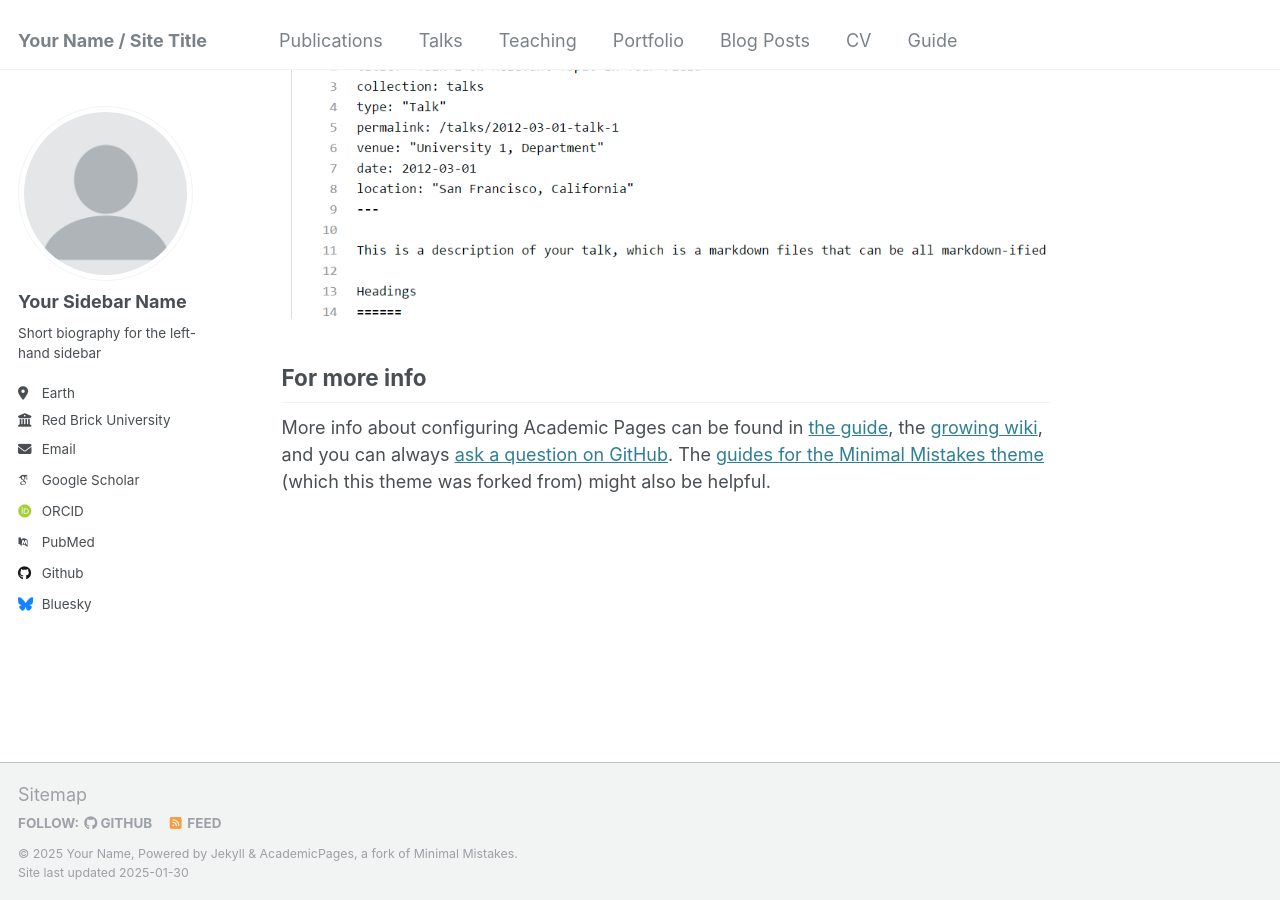
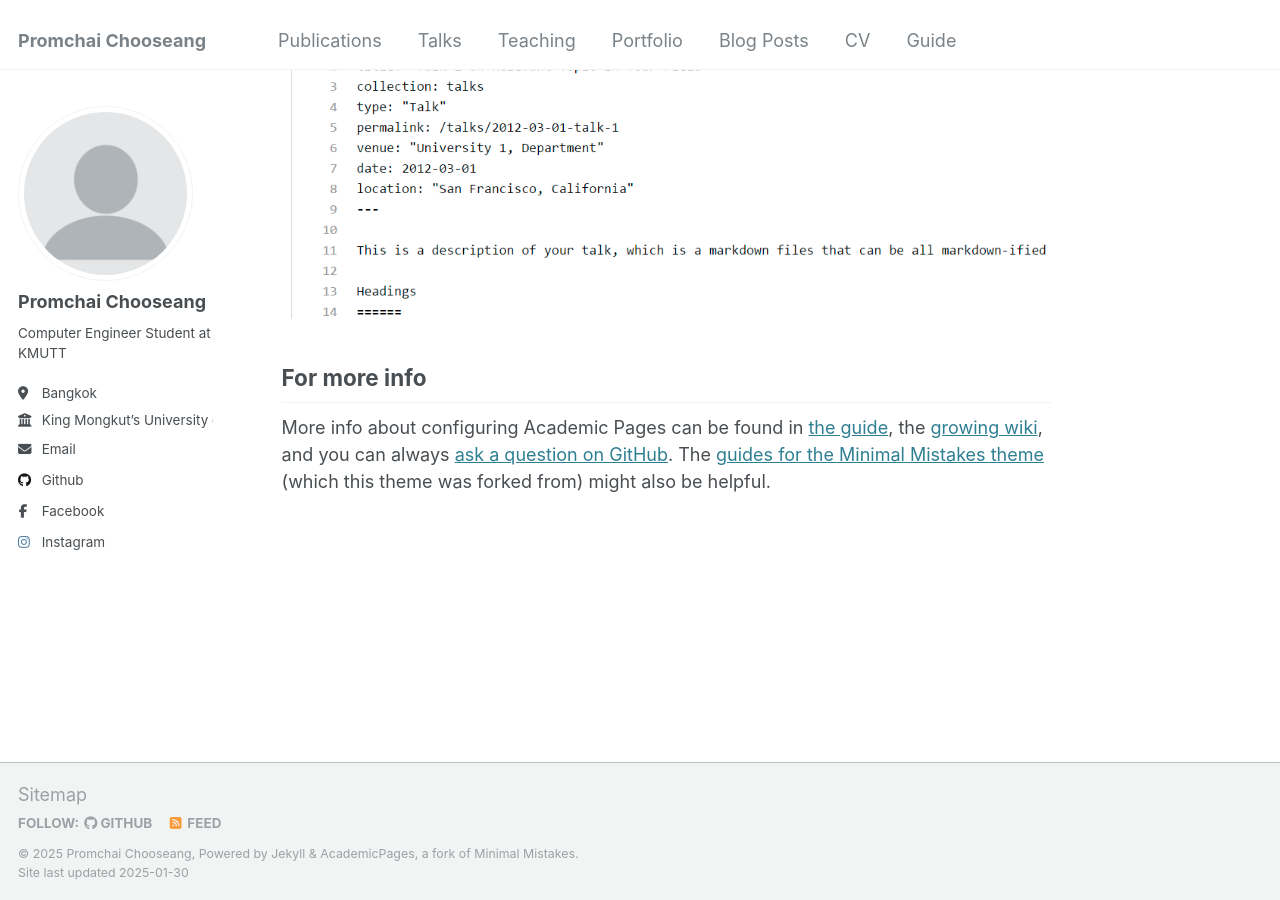
Before and after one commit to sin22766/sin22766.github.io, a Jekyll site: the page built from _pages/about.md, in a window 1280 px wide and 900 px high, scrolled down 2643 px. Built offline with Jekyll 4.4.1, drawn with Linux system fonts in a browser that asks for light colours; some web fonts are replaced.

Commit message:
Update personal information in _config.yml

```diff
--- a/_config.yml
+++ b/_config.yml
@@ -8,13 +8,13 @@
 
 # Basic Site Settings
 locale                   : "en-US"
-title                    : "Your Name / Site Title"
+title                    : "Promchai Chooseang"
 title_separator          : "-"
-name                     : &name "Your Name"
-description              : &description "personal description"
-url                      : https://academicpages.github.io # the base hostname & protocol for your site e.g. "https://[your GitHub username].github.io"
+name                     : &name "Promchai Chooseang"
+description              : &description "My personal website"
+url                      : https://sin22766.github.io # the base hostname & protocol for your site e.g. "https://[your GitHub username].github.io"
 baseurl                  : "" # the subpath of your site, e.g. "/blog"
-repository               : "academicpages/academicpages.github.io"
+repository               : "sin22766/sin22766.github.io"
 
 # Site Author - The following control what appear as part of the author content on the side bar.
 #               If a field is blank the icon and link will not appear, otherwise it will be shown.
@@ -22,21 +22,21 @@ repository               : "academicpages/academicpages.github.io"
 author:
   # Biographic information
   avatar           : "profile.png"
-  name             : "Your Sidebar Name"
+  name             : "Promchai Chooseang"
   pronouns         : # example: "she/her"
-  bio              : "Short biography for the left-hand sidebar"
-  location         : "Earth"
-  employer         : "Red Brick University"
+  bio              : "Computer Engineer Student at KMUTT"
+  location         : "Bangkok"
+  employer         : "King Mongkut’s University of Technology Thonburi"
   uri              : # URL
-  email            : "none@example.org"
+  email            : "promchai2sin@gmail.com"
 
   # Academic websites
   arxiv            : # URL - Update with the correct link to your profile
-  googlescholar    : "https://scholar.google.com/citations?user=PS_CX0AAAAAJ"
+  googlescholar    : # URL
   impactstory      : # URL
-  orcid            : "http://orcid.org/yourorcidurl"
+  orcid            : # URL
   semantic         : # URL
-  pubmed           : "https://www.ncbi.nlm.nih.gov/pubmed/?term=john+snow"
+  pubmed           : # URL
   researchgate     : # URL
   scopus           : # URL
 
@@ -44,19 +44,19 @@ author:
   bitbucket        : # Username - Update with your username on the site
   codepen          : # Username
   dribbble         : # Username
-  github           : "academicpages"
+  github           : "sin22766"
   kaggle           : # Username
   stackoverflow    : # User number or user number and name (i.e., use "1" or "1/jeff-atwood")
 
   # Social media
-  bluesky          : "bsky.app" # Replace this with you Bluesky username
-  facebook         : # Username
+  bluesky          : # Username
+  facebook         : "Promchai Chooseang"
   flickr           : # Username
   foursquare       : # Username
   goodreads        : # Username
   google_plus      : # Username
   keybase          : # Username
-  instagram        : # Username
+  instagram        : "sin_promchai"
   lastfm           : # Username
   linkedin         : # Username
   mastodon         : # URL
```
Also changed, not shown: .github/workflows/scrape_talks.yml (added).
